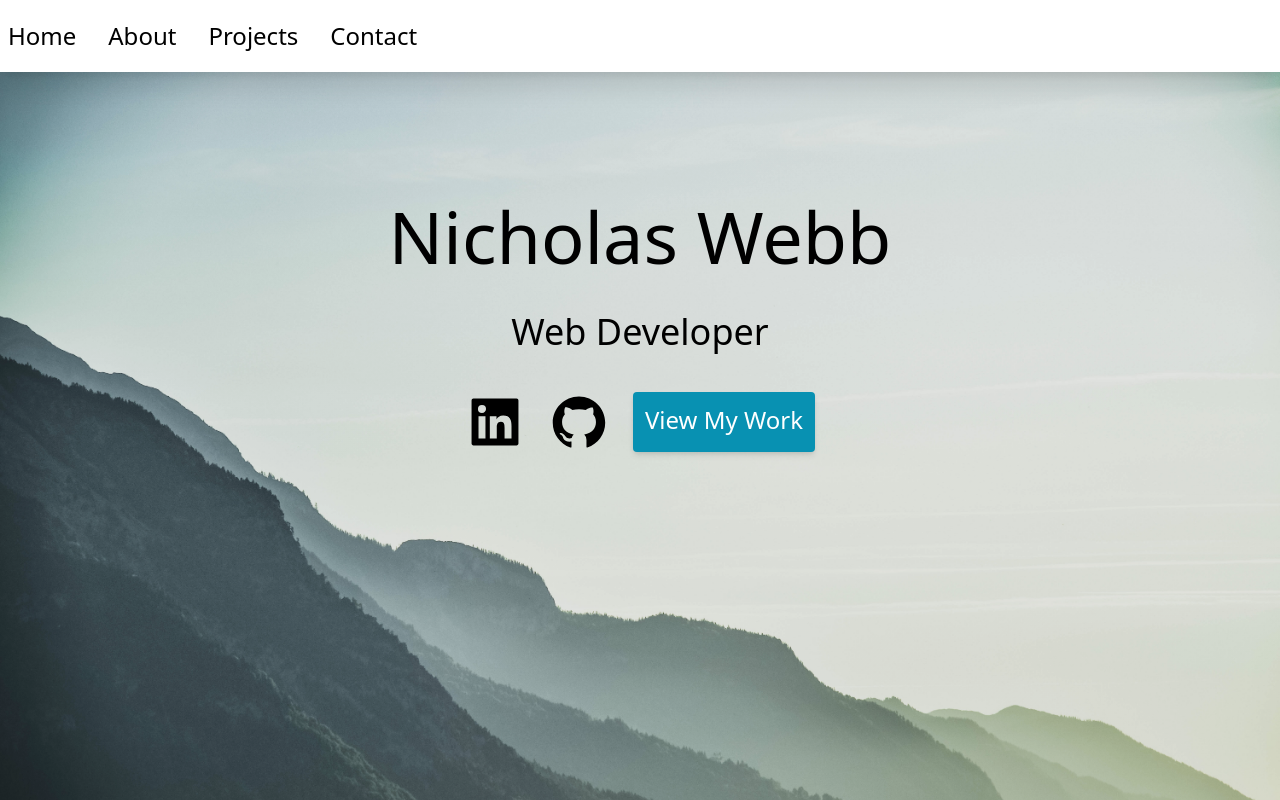
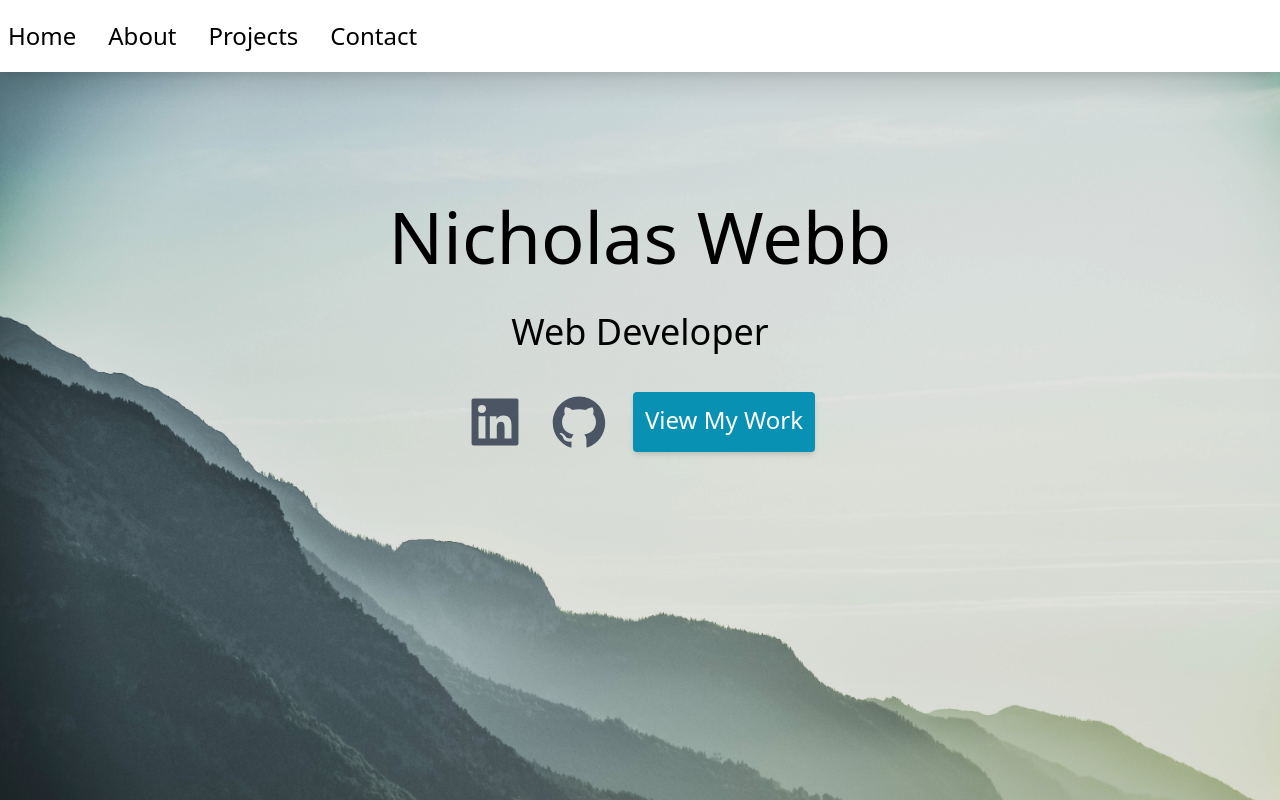
Before and after one commit to nwebb123/personal-portfolio-react, a React (Create React App) app: page / in a window 1280 px wide. Shown: the top 800 px of the page. Built offline with nearby package versions, Linux system fonts and the light colour scheme.

Commit message:
Update Hero.js
Update to styling of links in hero.

```diff
--- a/src/Hero.js
+++ b/src/Hero.js
@@ -17,7 +17,7 @@ function Hero() {
 
         </p> */}
 
-        <div className="text-5xl md:text-6xl flex justify-center gap-6 py-4 px-8 text-white-600">
+        <div className="text-5xl md:text-6xl flex justify-center gap-6 py-4 px-8 text-gray-600">
 
           <a
             href="https://www.linkedin.com/in/nicholas-webb-dev/"
```
